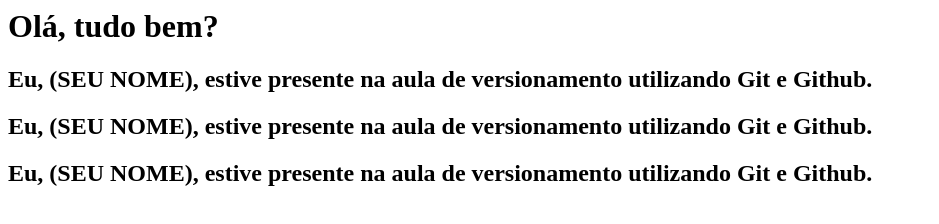
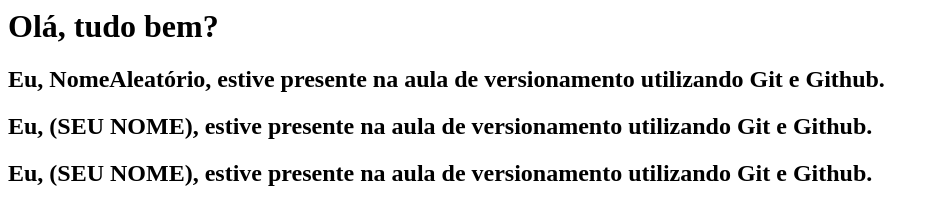
Before and after one commit to jessicamazoni/AulaDeGit, a plain HTML site: page index.html in a window 1280 px wide. Shown: the whole page, without its empty margins (0-939 px from the left). Drawn offline with Linux system fonts and the light colour scheme.

Commit message:
add a conflict in the branch

```diff
--- a/index.html
+++ b/index.html
@@ -1,6 +1,6 @@
 <html>
     <h1>Olá, tudo bem?</h1>
-    <h2>Eu, (SEU NOME), estive presente na aula de versionamento utilizando Git e Github.</h2>
+    <h2>Eu, NomeAleatório, estive presente na aula de versionamento utilizando Git e Github.</h2>
     <h2>Eu, (SEU NOME), estive presente na aula de versionamento utilizando Git e Github.</h2>
     <h2>Eu, (SEU NOME), estive presente na aula de versionamento utilizando Git e Github.</h2>
 </html>
```
